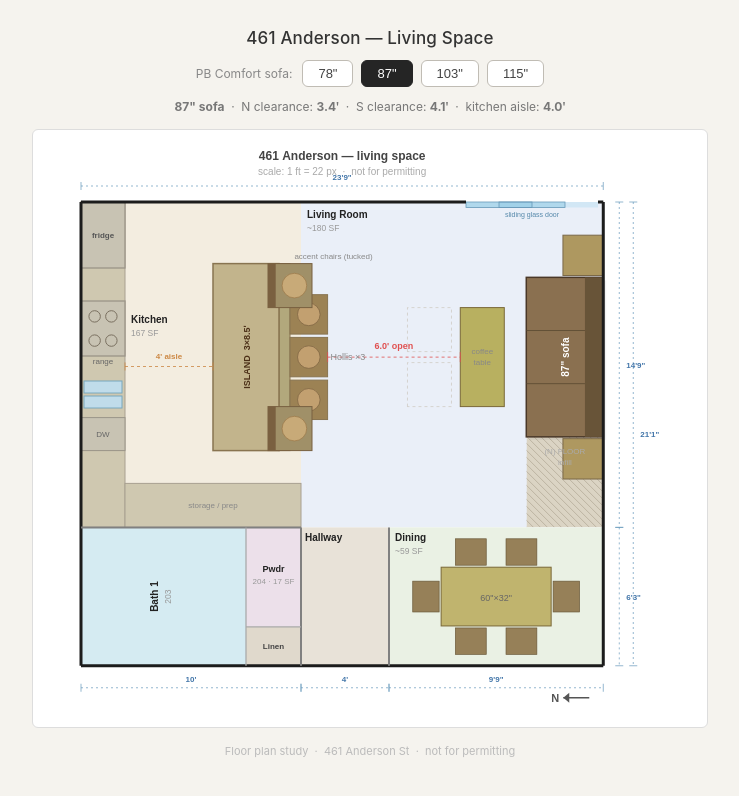
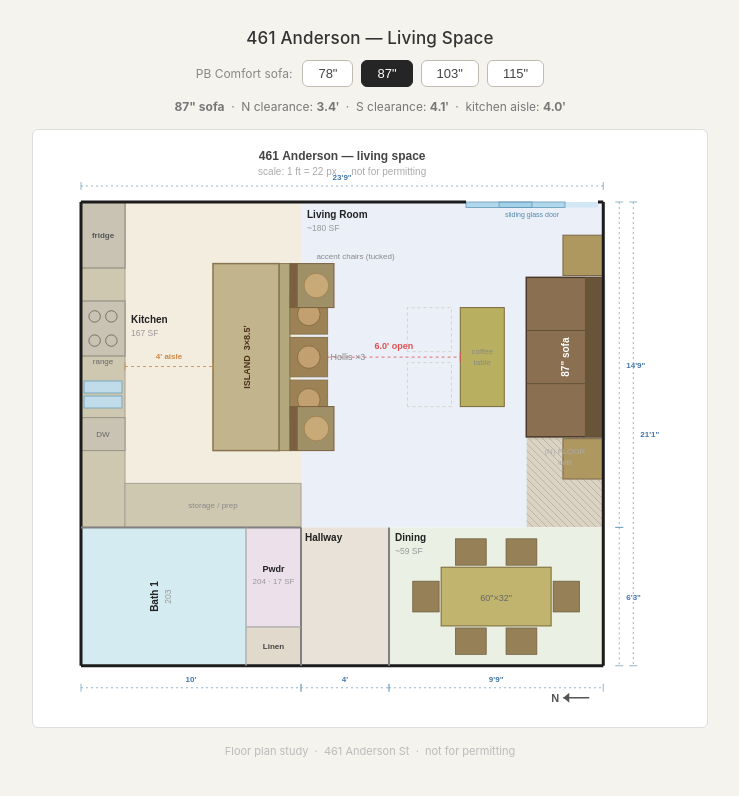
Before and after one commit to rayomatic/461-anderson-floorplan, a plain HTML site: page index.html in a window 1280 px wide. Shown: the whole page, without its empty margins (270-1009 px from the left). Drawn offline with Linux system fonts and the light colour scheme.

Commit message:
Fix accent chair x position — back edge at counter face, not center

```diff
--- a/index.html
+++ b/index.html
@@ -317,7 +317,9 @@ function draw(){
   // Center x = overhang east edge (ISL_X+ISL_W+ISL_OH = 9.5ft with KW=10):
   // - west half of chair (1ft) is under overhang/island  → "tucked"
   // - east half (1ft) is in the aisle                    → visible in plan
-  const acTuckX = ISL_X + ISL_W + ISL_OH;  // 9.5ft — center at overhang east edge
+  // Chair back (west edge) sits at overhang east face; seat extends 2ft east into aisle.
+  // Center must be 1ft (half-chair depth) east of the overhang edge.
+  const acTuckX = ISL_X + ISL_W + ISL_OH + 1.0;  // 10.5ft — back edge at 9.5ft (overhang face)
   const acNY    = ISL_Y + 1.0;             // 3.8ft — north chair
   const acSY    = ISL_Y + ISL_H - 1.0;    // 10.3ft — south chair
   // angle = -π/2 → back rail faces west (into island), seat faces east (living room)
```
